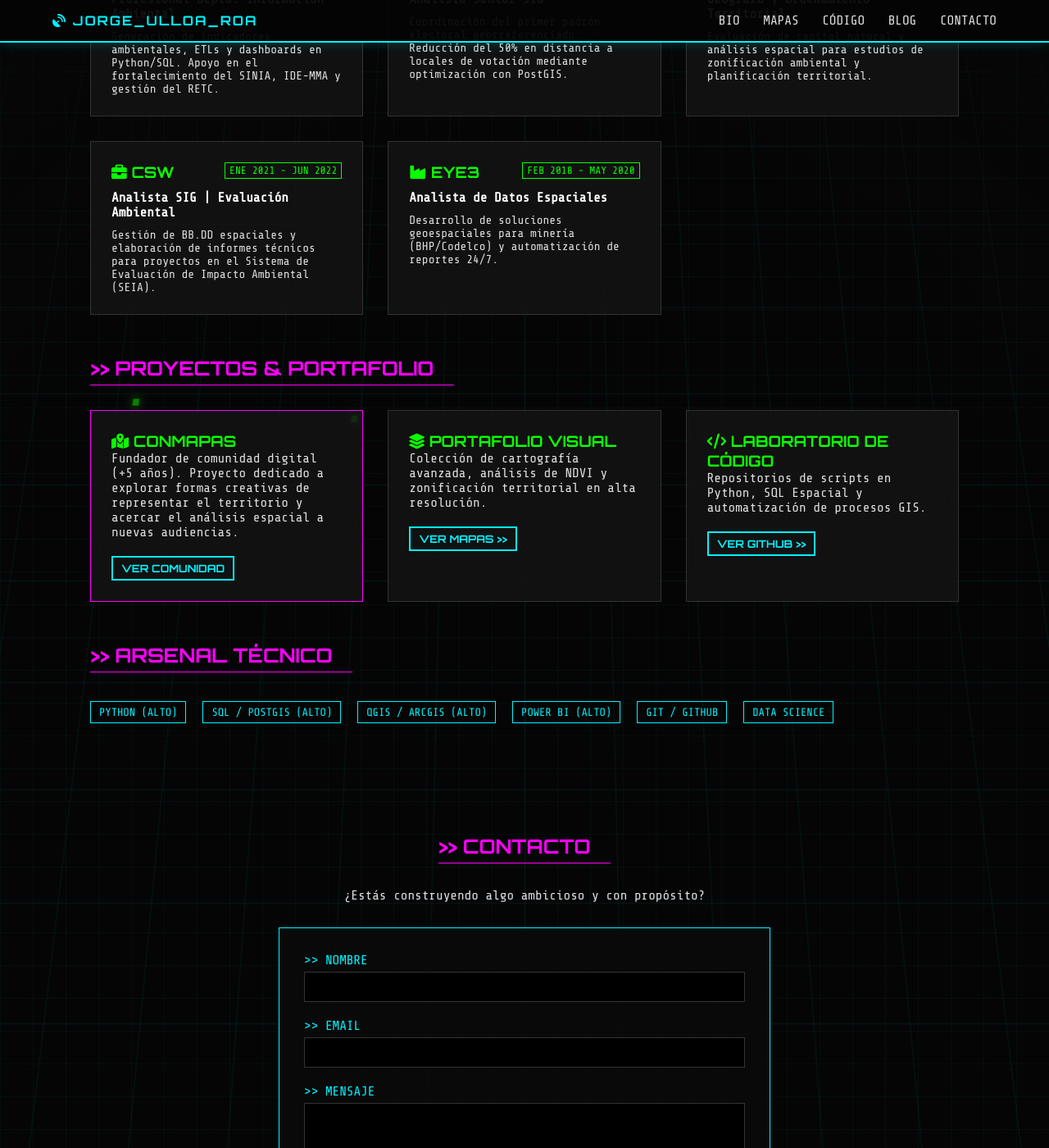
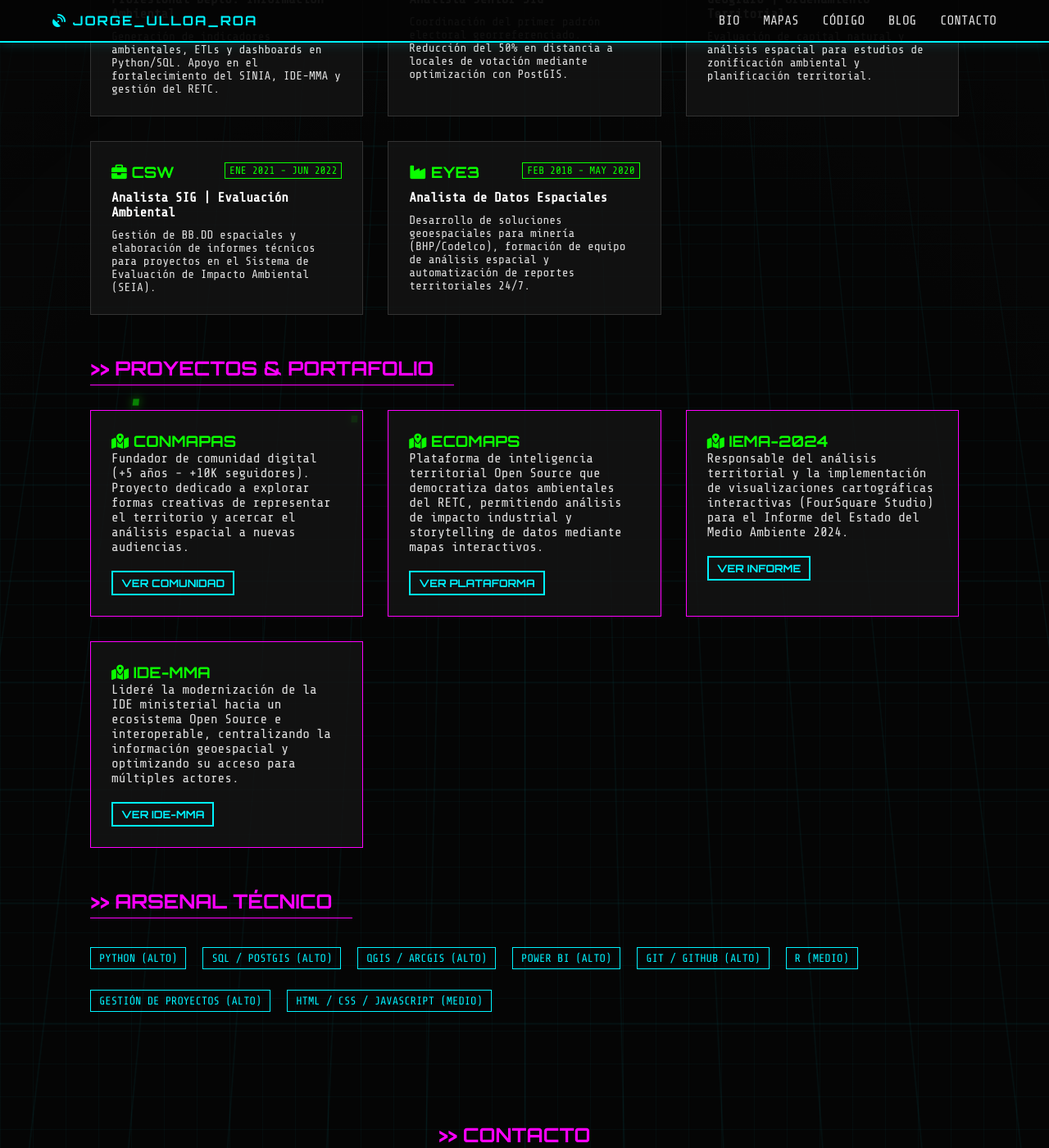
Before and after one commit to geoidegeoidal/geoidegeoidal.github.io, a Jekyll site: the page built from index.html, in a window 1280 px wide and 1400 px high, scrolled down 743 px. Shown: the whole window at 82% size. Built offline with Jekyll 4.4.1, drawn with Linux system fonts in a browser that asks for light colours.

Commit message:
Update index.html

```diff
--- a/index.html
+++ b/index.html
@@ -85,7 +85,7 @@ title: Inicio
             </div>
             <strong style="color: white; display:block; margin-bottom:10px;">Analista de Datos Espaciales</strong>
             <p style="font-size: 0.9rem;">
-                Desarrollo de soluciones geoespaciales para minería (BHP/Codelco) y automatización de reportes 24/7.
+                Desarrollo de soluciones geoespaciales para minería (BHP/Codelco), formación de equipo de análisis espacial y automatización de reportes territoriales 24/7.
             </p>
         </div>
 
@@ -99,25 +99,33 @@ title: Inicio
         <div class="card" style="border-color: var(--neon-pink);">
             <h3><i class="fas fa-map-marked-alt"></i> CONMAPAS</h3>
             <p>
-                Fundador de comunidad digital (+5 años). Proyecto dedicado a explorar formas creativas de representar el territorio y acercar el análisis espacial a nuevas audiencias.
+                Fundador de comunidad digital (+5 años - +10K seguidores). Proyecto dedicado a explorar formas creativas de representar el territorio y acercar el análisis espacial a nuevas audiencias.
             </p>
             <a href="https://instagram.com/conmapas" target="_blank" class="btn-cyber" style="font-size: 0.8rem; padding: 5px 10px;">VER COMUNIDAD</a>
         </div>
 
-        <div class="card">
-            <h3><i class="fas fa-layer-group"></i> PORTAFOLIO VISUAL</h3>
+        <div class="card" style="border-color: var(--neon-pink);">
+            <h3><i class="fas fa-map-marked-alt"></i> ECOMAPS</h3>
             <p>
-                Colección de cartografía avanzada, análisis de NDVI y zonificación territorial en alta resolución.
+                Plataforma de inteligencia territorial Open Source que democratiza datos ambientales del RETC, permitiendo análisis de impacto industrial y storytelling de datos mediante mapas interactivos.
             </p>
-            <a href="{{ '/maps.html' | relative_url }}" class="btn-cyber" style="font-size: 0.8rem; padding: 5px 10px;">VER MAPAS >></a>
+            <a href="https://geoidegeoidal.github.io/retc-map/" target="_blank" class="btn-cyber" style="font-size: 0.8rem; padding: 5px 10px;">VER PLATAFORMA</a>
         </div>
 
-        <div class="card">
-            <h3><i class="fas fa-code"></i> LABORATORIO DE CÓDIGO</h3>
+        <div class="card" style="border-color: var(--neon-pink);">
+            <h3><i class="fas fa-map-marked-alt"></i> IEMA-2024</h3>
             <p>
-                Repositorios de scripts en Python, SQL Espacial y automatización de procesos GIS.
+                Responsable del análisis territorial y la implementación de visualizaciones cartográficas interactivas (FourSquare Studio) para el Informe del Estado del Medio Ambiente 2024.
             </p>
-            <a href="{{ '/code.html' | relative_url }}" class="btn-cyber" style="font-size: 0.8rem; padding: 5px 10px;">VER GITHUB >></a>
+            <a href="https://iema.mma.gob.cl/" target="_blank" class="btn-cyber" style="font-size: 0.8rem; padding: 5px 10px;">VER INFORME</a>
+        </div>
+
+        <div class="card" style="border-color: var(--neon-pink);">
+            <h3><i class="fas fa-map-marked-alt"></i> IDE-MMA</h3>
+            <p>
+                Lideré la modernización de la IDE ministerial hacia un ecosistema Open Source e interoperable, centralizando la información geoespacial y optimizando su acceso para múltiples actores.
+            </p>
+            <a href="https://ide.mma.gob.cl/" target="_blank" class="btn-cyber" style="font-size: 0.8rem; padding: 5px 10px;">VER IDE-MMA</a>
         </div>
 
     </div>
@@ -130,8 +138,10 @@ title: Inicio
         <span class="role-badge">SQL / POSTGIS (ALTO)</span>
         <span class="role-badge">QGIS / ARCGIS (ALTO)</span>
         <span class="role-badge">POWER BI (ALTO)</span>
-        <span class="role-badge">GIT / GITHUB</span>
-        <span class="role-badge">DATA SCIENCE</span>
+        <span class="role-badge">GIT / GITHUB (ALTO)</span>
+        <span class="role-badge">R (MEDIO)</span>
+        <span class="role-badge">GESTIÓN DE PROYECTOS (ALTO)</span>
+        <span class="role-badge">HTML / CSS / JAVASCRIPT (MEDIO)</span>
     </div>
 </section>
 
```
